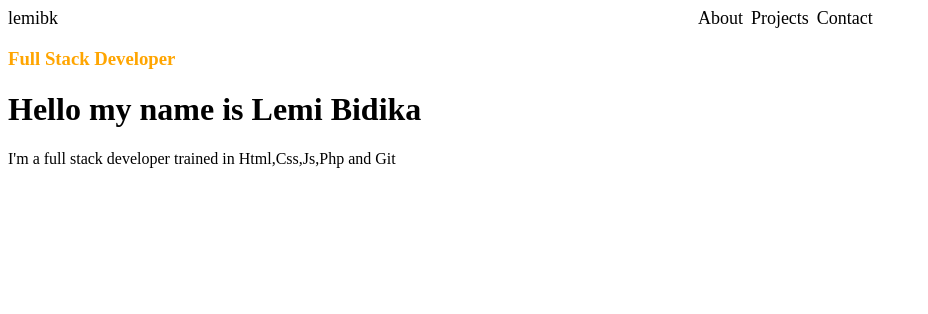
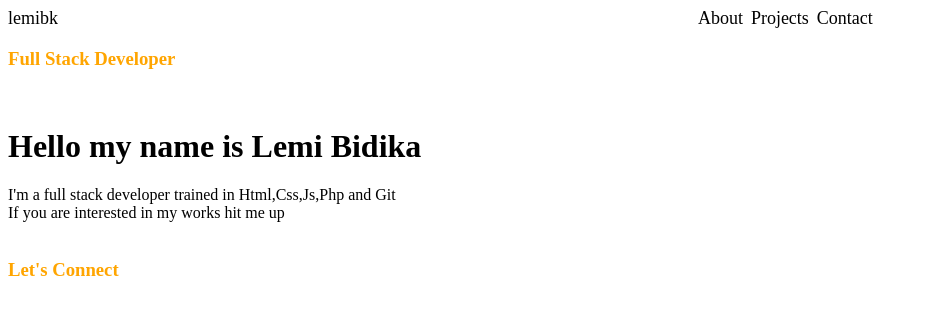
Before and after one commit to lemibk1/Portfolio-, a plain HTML site: page index.html in a window 1280 px wide. Shown: the whole page, without its empty margins (0-928 px from the left). Drawn offline with Linux system fonts and the light colour scheme.

Commit message:
adding more text

```diff
--- a/index.html
+++ b/index.html
@@ -18,10 +18,15 @@
 	 </div>
 </section>
 <h3>Full Stack Developer</h3>
+<div class="frist">
+	<br>
 <h1>Hello my name is Lemi Bidika</h1>
 <span>I'm a full stack developer trained in Html,Css,Js,Php and Git</span><br>
+<span>If you are interested in my works hit me up</span>
+</div><br>
+<h3>Let's Connect</h3>
 
-<span></span>
+
 </body>
 
 </html>
```
